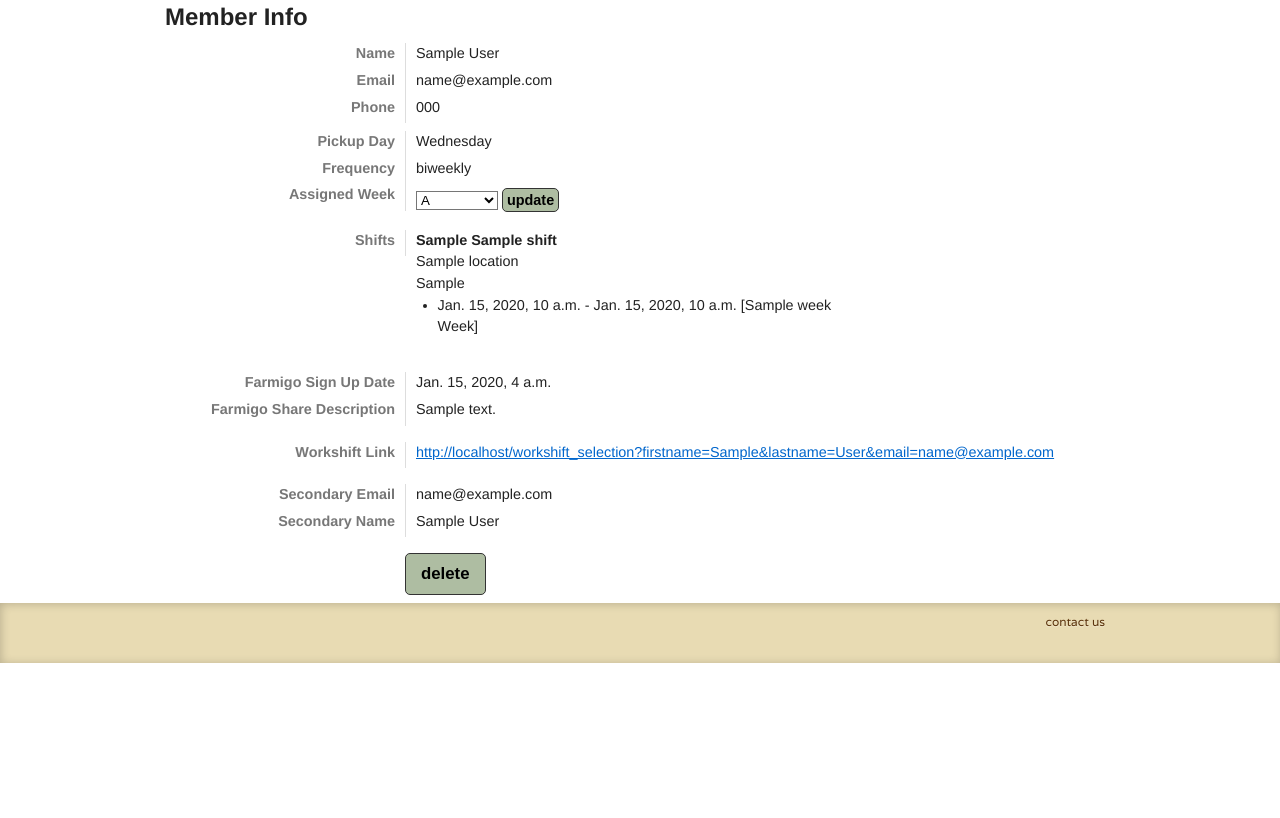
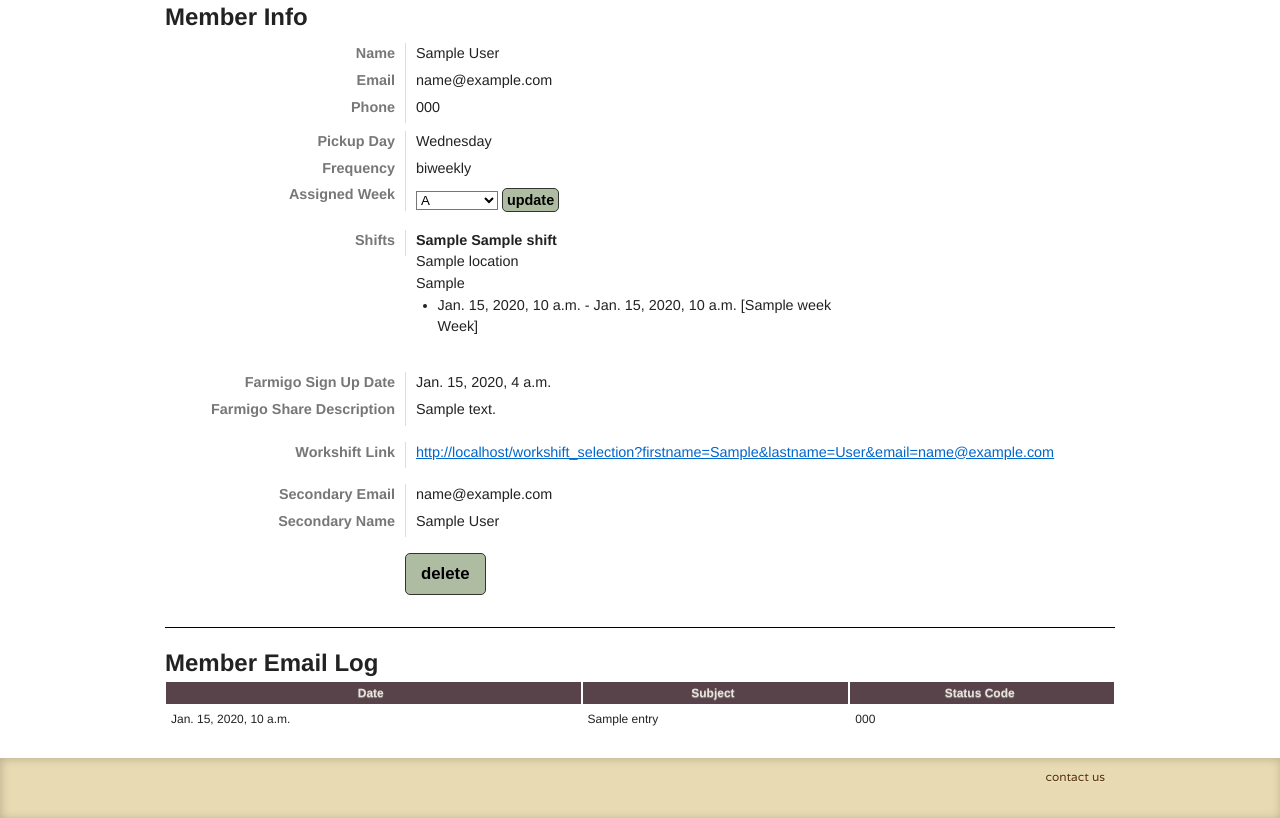
Before and after one commit to alexislin/gwcsa-heroku, a Django app: template gwcsa_heroku/templates/admin_memberdetail.html in a window 1280 px wide. Shown: the part 238-1056 px from the top of the page. Before the commit the page ends 901 px from the top, so only its background shows below. Run offline with Django 3.2, Linux system fonts and the light colour scheme; tables that the repository leaves empty hold one stand-in row (values such as "Sample post"); the template is opened without the code that fills it: values that come from a table or form of the project are taken from there, most other values are stand-ins (such as "Sample title", 1, 10 or a date in 2020); data that the repository does not hold is empty; some libraries are stand-ins or nearby versions.

Commit message:
#11: show email log on member detail page

```diff
--- a/gwcsa_heroku/admin_views.py
+++ b/gwcsa_heroku/admin_views.py
@@ -35,12 +35,14 @@ def member_detail(request, id):
 
     shift_date_times = [s.workshift_date_time for s in MemberWorkShift.objects.filter(member=member)]
     shift = None if len(shift_date_times) == 0 else shift_date_times[0].shift
+    email_log = EmailLog.objects.filter(to_email=member.email).order_by("-created_at")
 
     return render_to_response("admin_memberdetail.html",
         RequestContext(request, {
             "member": member,
             "shift": shift,
             "shift_date_times": shift_date_times,
+            "email_log": email_log,
         })
     )
 
--- a/gwcsa_heroku/templates/admin_memberdetail.html
+++ b/gwcsa_heroku/templates/admin_memberdetail.html
@@ -4,6 +4,11 @@
   <style type="text/css">
     div.label { text-align: right; font-weight: bold; color: #777777; padding-right: 10px; border-right: 1px solid #DDD; }
     div.label, div.value { font-size: 1.2em; padding-bottom: 5px; }
+
+    thead th { padding-top: 2px; padding-bottom: 2px; vertical-align: bottom; text-align: center; background-color: #574349; color: #E8E5DD; }
+    th, td { white-space: nowrap; border: 1px solid #FFFFFF; }
+    table tr.odd td { background-color: #FFF; }
+    table tr.even td { background-color: #E8E5DD; }
   </style>
 
   <script type="text/javascript">
@@ -81,7 +86,7 @@
   </div>
   {% endif %}
 
-  <div class="span-24 last below-8">
+  <div class="span-24 last below-32">
     <div class="span-6">&nbsp;</div>
     <div class="span-6">
       <form method="post" id="delete-member" name="delete-member">
@@ -92,4 +97,21 @@
       </form>
     </div>
   </div>
+
+  <div class="span-24 last below-8">
+    <hr />
+    <span class="title">Member Email Log</span>
+    <table>
+      <thead>
+        <tr><th>Date</th><th>Subject</th><th>Status Code</th></tr>
+      </thead>
+      <tbody>
+      {% for entry in email_log %}
+        <tr {% cycle 'class="odd"' 'class="even"' %}>
+          <td>{{entry.created_at}}</td><td>{{entry.subject}}</td><td>{{entry.status_code}}</td>
+        </tr>
+      {% endfor %}
+      </tbody>
+    </table>
+  </div>
 {% endblock %}
```
